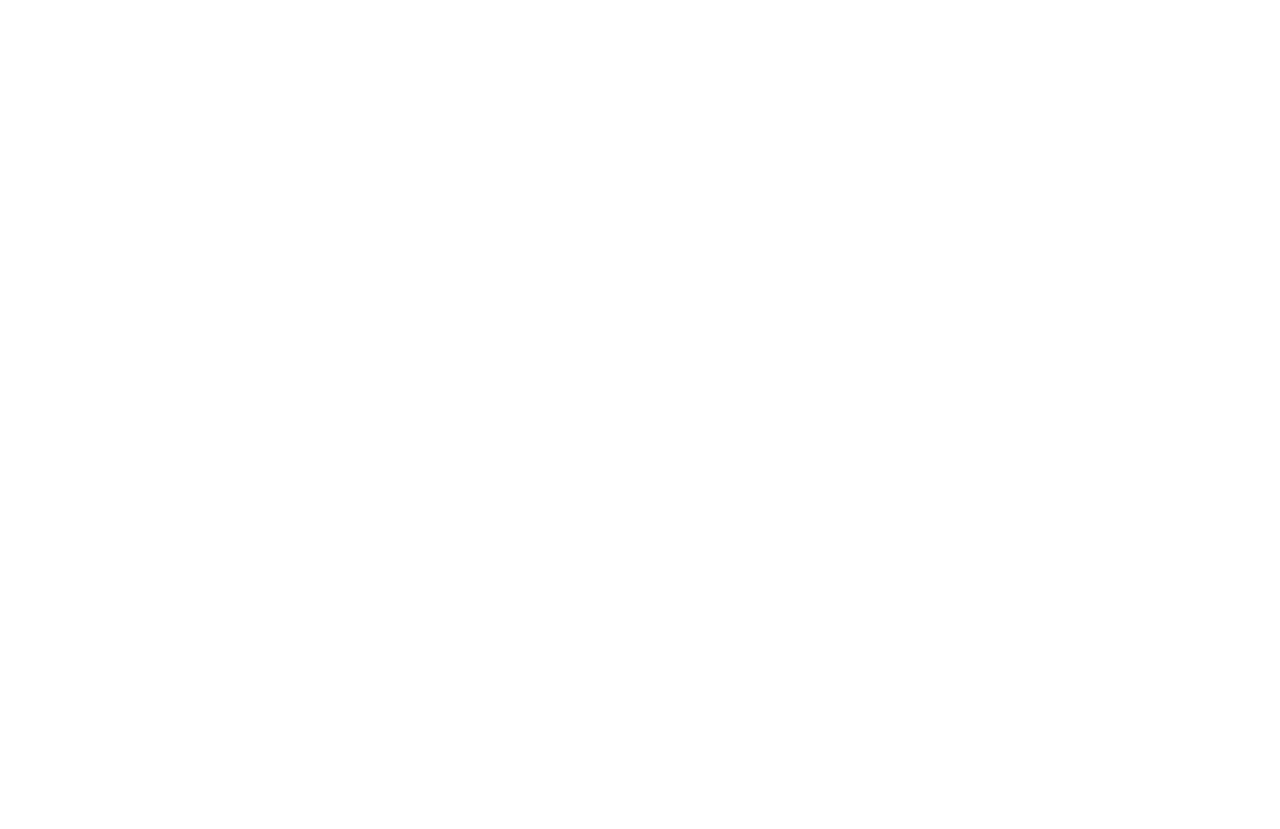
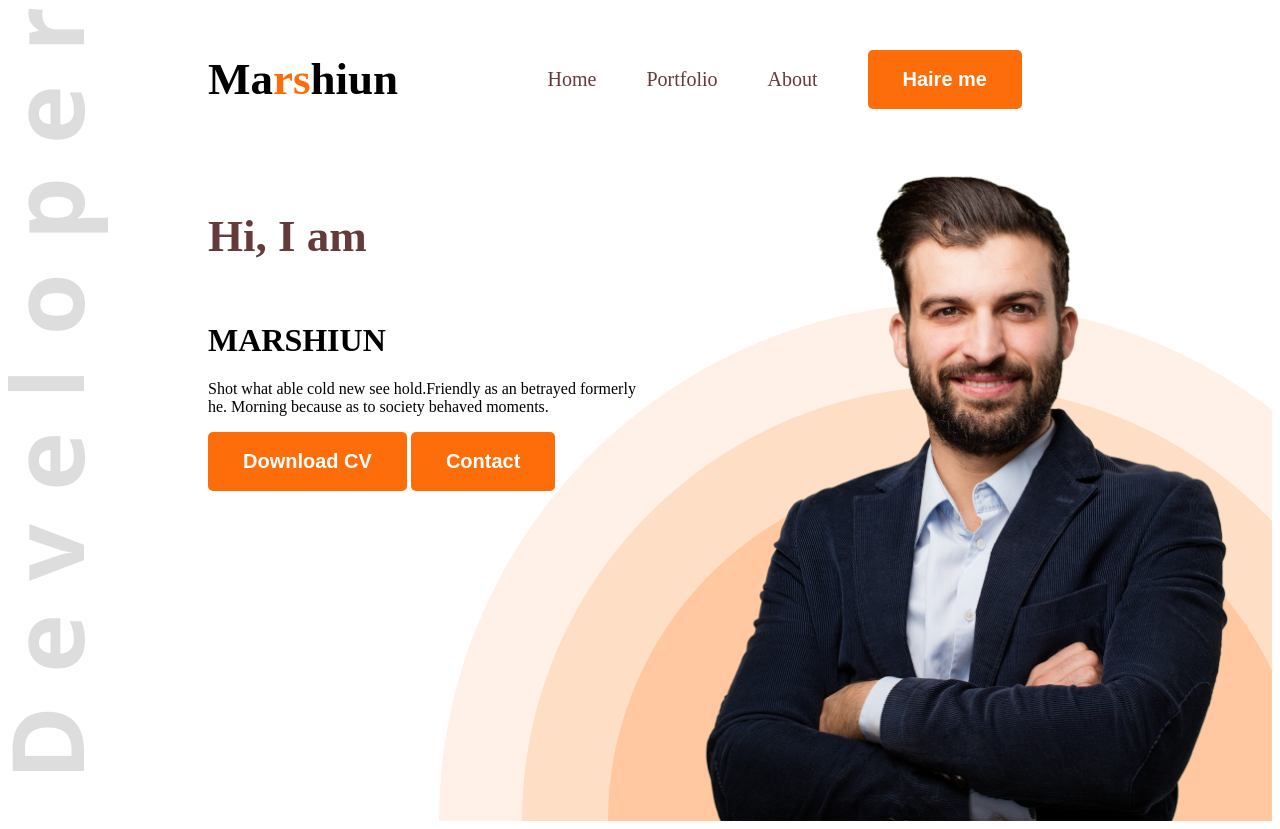
Before and after one commit to TajidulMarshiun/web-dev-portfolio, a plain HTML site: page index.html in a window 1280 px wide. Before the commit the page ends 800 px from the top, so only its background shows below. Drawn offline with Linux system fonts and the light colour scheme.

Commit message:
Added styles

```diff
--- a/index.html
+++ b/index.html
@@ -4,12 +4,37 @@
     <meta charset="UTF-8">
     <meta name="viewport" content="width=device-width, initial-scale=1.0">
     <title>Web Developer portfolio </title>
+    <link rel="preconnect" href="https://fonts.googleapis.com">
+<link rel="preconnect" href="https://fonts.gstatic.com" crossorigin>
+<link href="https://fonts.googleapis.com/css2?family=Open+Sans:ital,wght@0,300..800;1,300..800&display=swap" rel="stylesheet">
+    <link rel="stylesheet" href="styles/portfolio.css">
 </head>
-<body>
-    <header>
+<body class="open-sans-<uniquifier>">
+    <header class="header">
+        <nav>
+            <h3 class="nav-tittle">Ma<span class="text-primary">rs</span>hiun</h3>
 
+            <ul>
+
+                <li><a class="dark-2" href="">Home</a></li>
+                <li><a class="dark-2" href="">Portfolio</a></li>
+                <li><a class="dark-2"  href="">About</a></li>
+                <li><a href=""><button class="btn-primary">Haire me</button></a></li>
+            </ul>
+        </nav>
+        <div class="banner">
+            <div class="banner-content">
+                <h4 class="banner-greetings dark-2">Hi, I am</h4>
+                <h1 class="banner-tittle">MARSHIUN</h1>
+                <p class="banner-description">Shot what able cold new see hold.Friendly as an betrayed formerly he. Morning because as to society behaved moments.</p>
+                <button class="btn-primary">Download CV</button>
+                <button class="btn-primary">Contact</button>
+            </div>
+            <img class="banner-profile-pic" src="images/hardy.png" alt="">
+        </div>
     </header>
     <main>
+
 
     </main>
     <footer>
--- /dev/null
+++ b/styles/portfolio.css
@@ -0,0 +1,89 @@
+
+.open-sans-<uniquifier> {
+  font-family: "Open Sans", sans-serif;
+  font-optical-sizing: auto;
+  font-style: normal;
+  font-variation-settings:
+    "wdth" 100;
+}
+
+/* shared style */
+.text-primary{
+    color: #FD6E0A;
+}
+.dark-2{
+    color: #653A3A;
+
+}
+.btn-primary{
+    background-color: #FD6E0A;
+    font-weight: bold;
+    font-size: 20px;
+    color: white;
+    padding:18px 35px;
+    border-radius: 5px;
+    border: none;
+
+}
+nav ul{
+    display: flex;
+    margin-right: 50px;
+    gap: 50px;
+    align-items: center;
+
+
+}
+/* header */
+.header{
+    background-image:url("../images/developer.png"), url("../images/header_bg.png") ;
+
+    background-repeat: no-repeat;
+    background-position: top left,bottom right;
+
+}
+
+/* Nav styles */
+nav{
+    display: flex;
+    align-items: center;
+    justify-content: space-between;
+    margin: 0px 200px;
+
+}
+.nav-tittle{
+    font-weight: 800;
+    font-size: 45px;
+}
+nav ul li{
+    list-style: none;
+
+}
+nav li a{
+    text-decoration: none;
+    font-size: 20px;
+}
+/* banner style */
+.banner{
+    display: flex;
+    justify-content: space-between;
+    margin: 0 35px 0 200px;
+
+
+}
+.banner-content{
+
+}
+
+.banner-greetings{
+    font-size: 45px;
+    font-weight: 600;
+}
+.banner-title{
+   font-weight:bold ;
+   font-size: 85px;
+
+}
+.banner-profile-pic{
+    width: 580px;
+
+}
```
Also changed, not shown: images/sky view.jpg (added).
